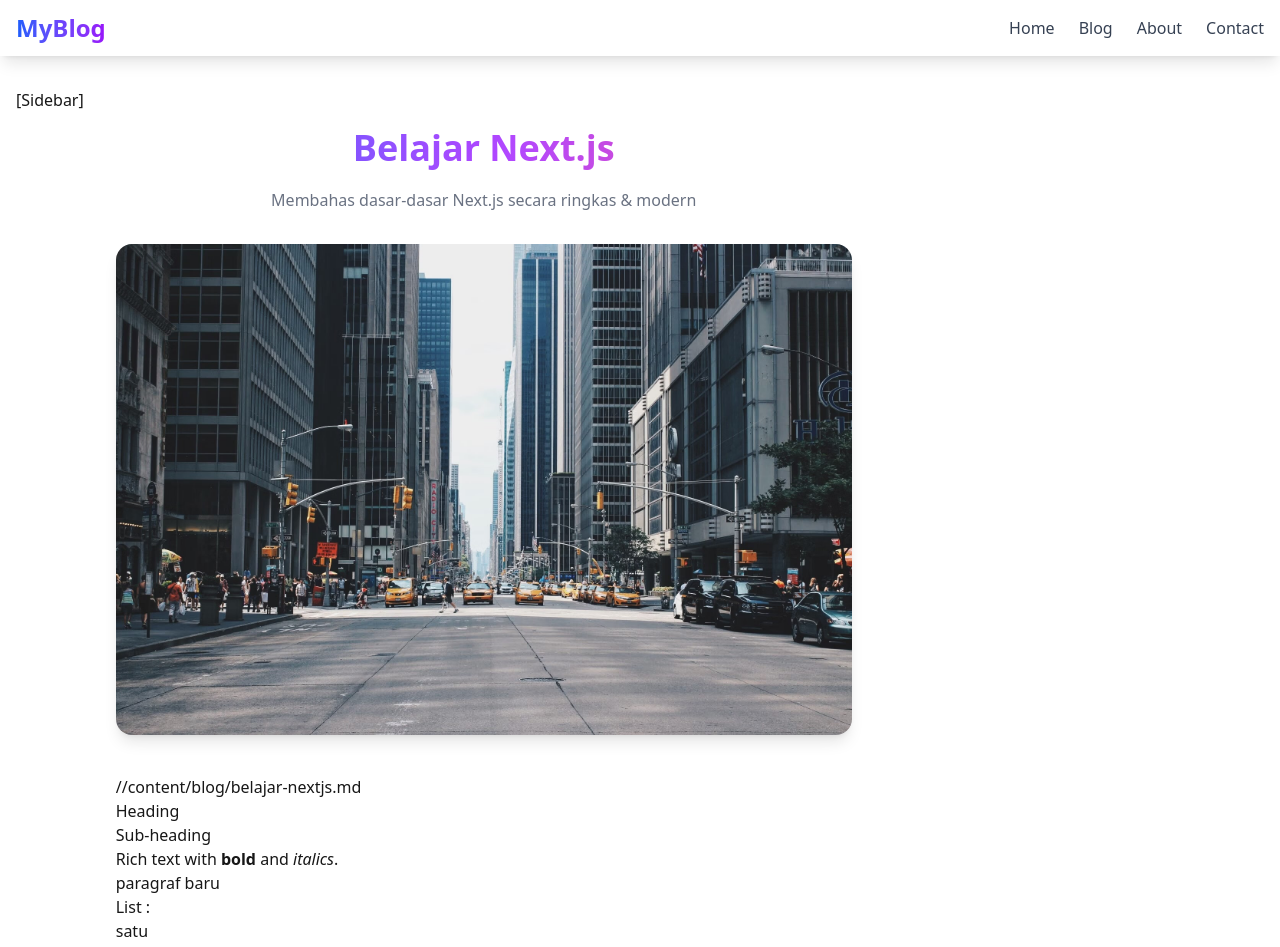
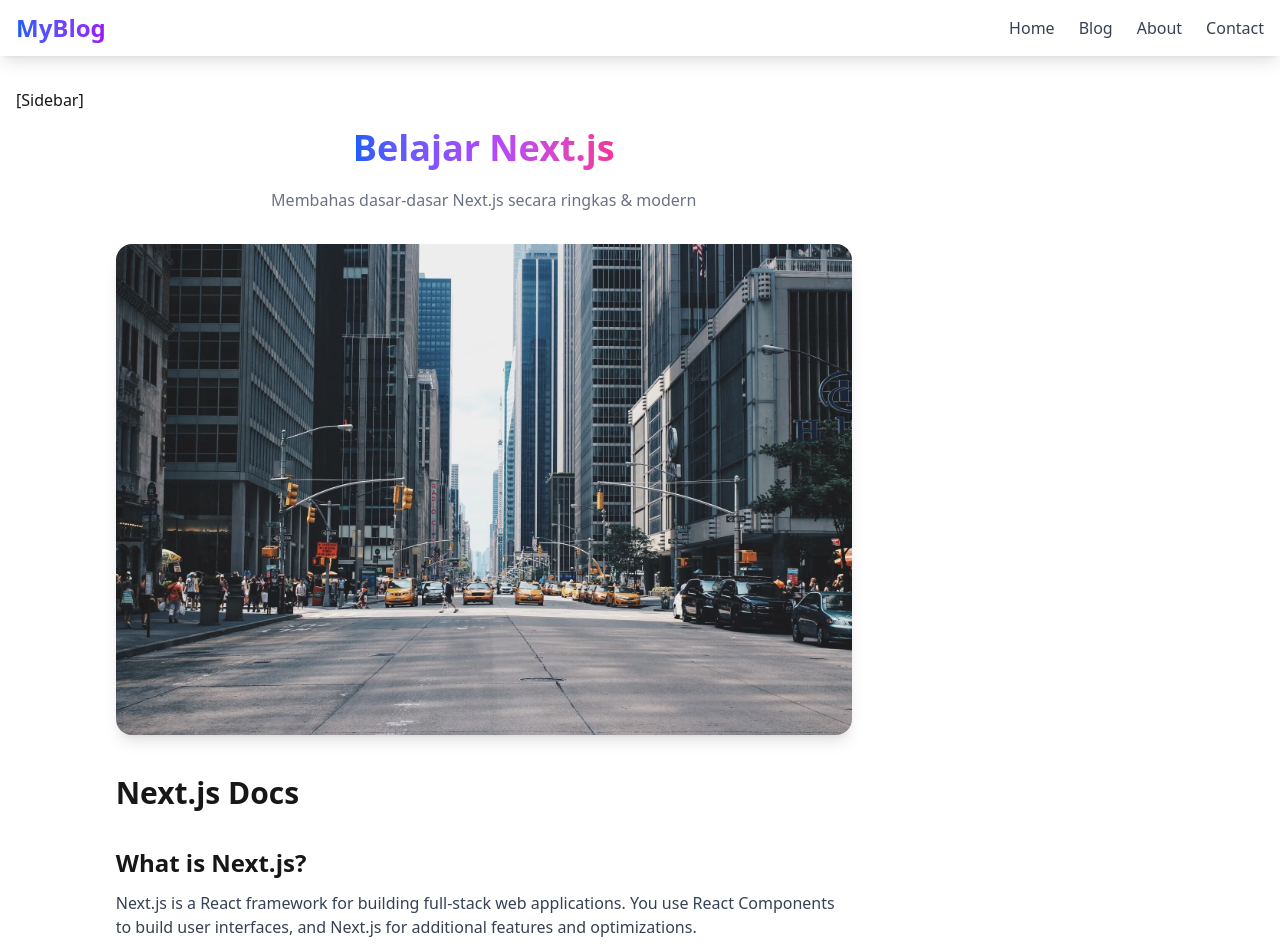
Before and after one commit to Suyono-Sukorame/blog-next, a Next.js app: page /blog/belajar-next in a window 1280 px wide. Shown: the top 947 px of the page. Built offline with nearby package versions, Linux system fonts and the light colour scheme.

Commit message:
Displaying Markdown Styles That Match Tailwindcss

```diff
--- a/content/blog/belajar-nextjs.md
+++ b/content/blog/belajar-nextjs.md
@@ -1,14 +1,9 @@
-//content/blog/belajar-nextjs.md
-# Heading
+# Next.js Docs
 
-## Sub-heading
+## What is Next.js?
 
-Rich text with __bold__ and _italics_.
+Next.js is a React framework for building full-stack web applications. You use React Components to build user interfaces, and Next.js for additional features and optimizations.
 
-paragraf baru
+It also automatically configures lower-level tools like bundlers and compilers. You can instead focus on building your product and shipping quickly.
 
-List :
-
-* satu
-* dua
-* tiga
+Whether you're an individual developer or part of a larger team, Next.js can help you build interactive, dynamic, and fast React applications.
--- a/src/app/blog/belajar-next/page.tsx
+++ b/src/app/blog/belajar-next/page.tsx
@@ -1,17 +1,20 @@
 // src/app/blog/belajar-next/page.tsx
 import { readFile } from "fs/promises";
 import ReactMarkdown from "react-markdown";
+import rehypeRaw from "rehype-raw";
 import Heading from "@/app/components/Heading";
 
 export default async function PostPage() {
-  const text = await readFile("content/blog/belajar-nextjs.md", "utf8");
+  const markdown = await readFile("content/blog/belajar-nextjs.md", "utf8");
 
   return (
     <div className="mx-auto max-w-3xl px-4 py-10">
       {/* Header */}
       <div className="mb-8 text-center">
-        <Heading className="bg-gradient-to-r from-blue-600 via-purple-500 to-pink-500 bg-clip-text text-4xl font-extrabold text-transparent">
-          Belajar Next.js
+        <Heading>
+          <span className="bg-gradient-to-r from-blue-600 via-purple-500 to-pink-500 bg-clip-text text-4xl font-extrabold text-transparent">
+            Belajar Next.js
+          </span>
         </Heading>
         <p className="mt-2 text-gray-500 dark:text-gray-400">
           Membahas dasar-dasar Next.js secara ringkas & modern
@@ -27,9 +30,61 @@ export default async function PostPage() {
         />
       </div>
 
-      {/* Content */}
-      <article className="prose prose-lg dark:prose-invert prose-headings:font-bold prose-a:text-blue-600 hover:prose-a:text-blue-800 prose-img:rounded-xl prose-img:shadow-md">
-        <ReactMarkdown>{text}</ReactMarkdown>
+      {/* Markdown Content */}
+      <article className="prose prose-lg dark:prose-invert max-w-none">
+        <ReactMarkdown
+          rehypePlugins={[rehypeRaw]}
+          components={{
+            h1: ({ children, ...props }) => (
+              <Heading {...props}>
+                <span className="text-3xl mt-8 mb-4">{children}</span>
+              </Heading>
+            ),
+            h2: ({ children, ...props }) => (
+              <h2 {...props} className="text-2xl font-bold mt-6 mb-3">
+                {children}
+              </h2>
+            ),
+            h3: ({ children, ...props }) => (
+              <h3 {...props} className="text-xl font-semibold mt-4 mb-2">
+                {children}
+              </h3>
+            ),
+            p: ({ children, ...props }) => (
+              <p {...props} className="text-gray-700 dark:text-black mb-4">
+                {children}
+              </p>
+            ),
+            li: ({ children, ...props }) => (
+              <li {...props} className="ml-6 mb-2 list-disc">
+                {children}
+              </li>
+            ),
+            a: ({ children, ...props }) => (
+              <a {...props} className="text-blue-600 hover:text-blue-800">
+                {children}
+              </a>
+            ),
+            blockquote: ({ children, ...props }) => (
+              <blockquote
+                {...props}
+                className="border-l-4 border-purple-500 bg-purple-50 dark:bg-gray-800 rounded-md px-4 py-2 my-4"
+              >
+                {children}
+              </blockquote>
+            ),
+            code: (props: any) => (
+              <code
+                {...props}
+                className="bg-gray-100 dark:bg-gray-800 text-pink-600 dark:text-pink-400 px-1 py-0.5 rounded"
+              >
+                {props.children}
+              </code>
+            ),
+          }}
+        >
+          {markdown}
+        </ReactMarkdown>
       </article>
     </div>
   );
--- a/tailwind.config.js
+++ b/tailwind.config.js
@@ -13,5 +13,7 @@ module.exports = {
       },
     },
   },
-  plugins: [],
+  plugins: [
+    require('@tailwindcss/typography'),
+  ],
 };
```
Also changed, not shown: package.json (+8 -4 lines), 2 other files (tests, documents, lock files or other folders).
